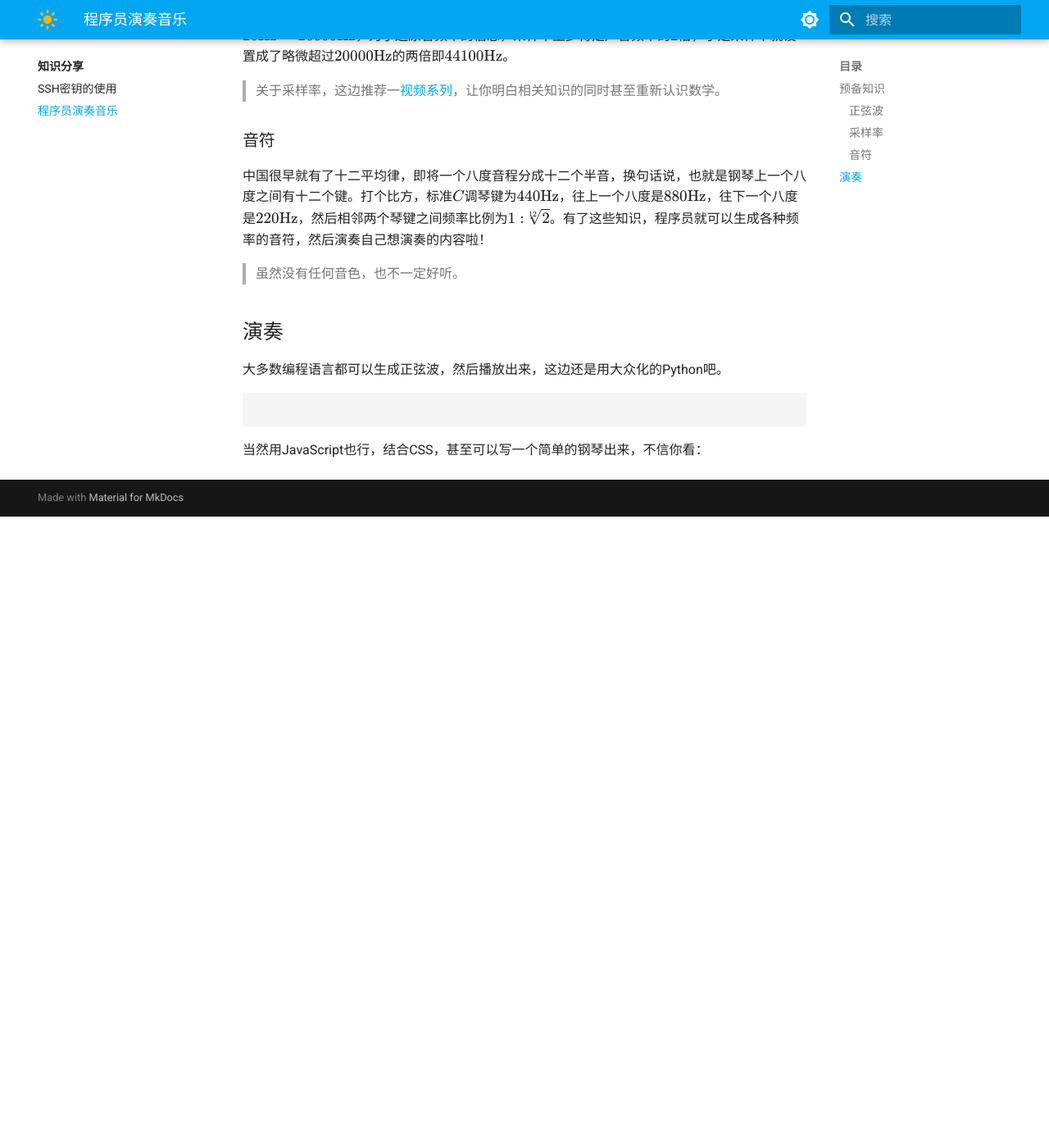
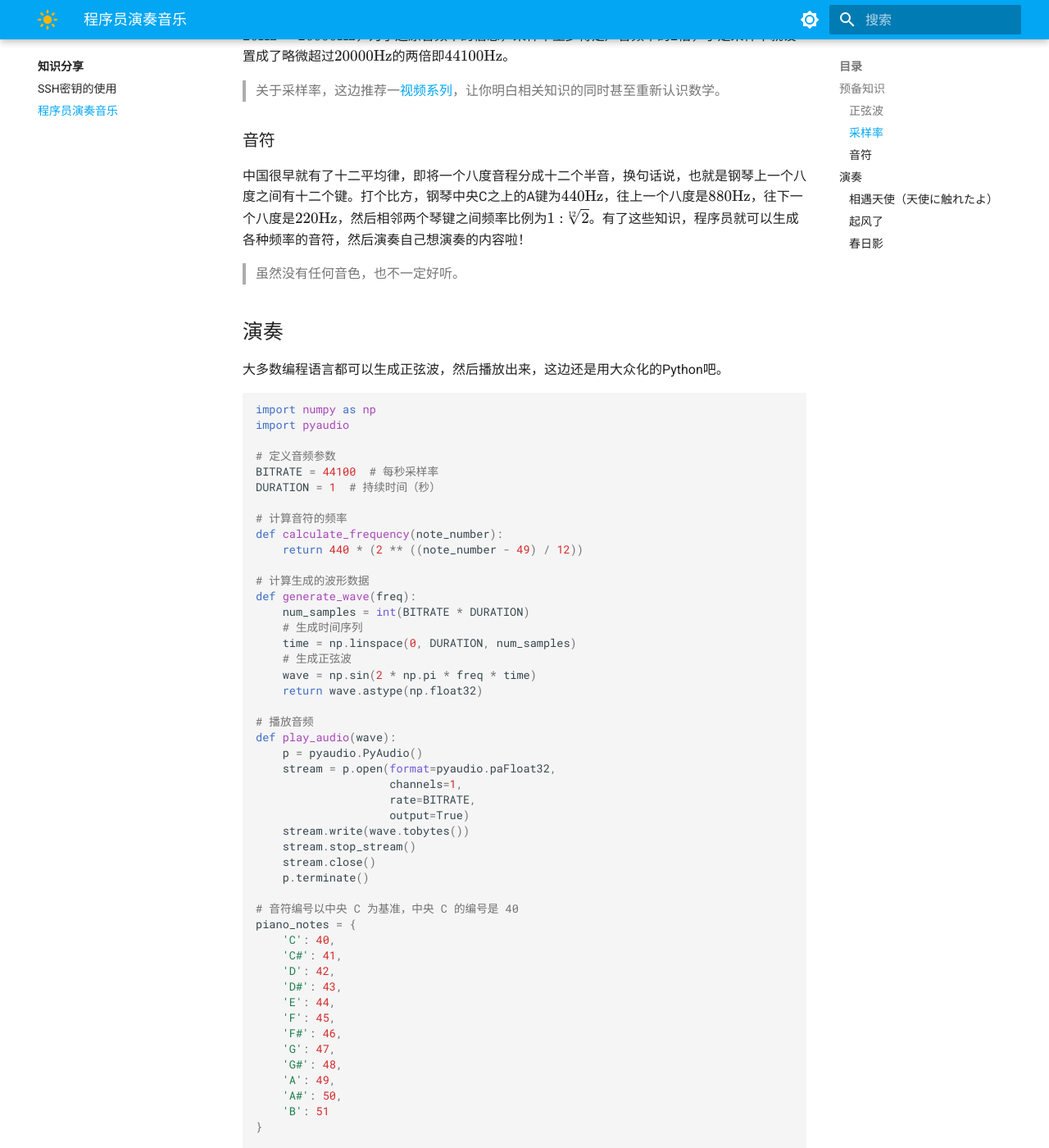
Before and after one commit to liuyihao18/starry, an MkDocs documentation site: the page built from docs/tutorials/music.md, in a window 1280 px wide and 1400 px high, scrolled down 861 px. Shown: the whole window at 82% size. Built offline with MkDocs 1.6.1 and Material for MkDocs 9.7.7, drawn with Linux system fonts in a browser that asks for light colours; before the commit the page ends 1491 px from its top, so only the background shows below that; some of the changed text lies outside the part shown.

Commit message:
update 20240217

````diff
--- a/docs/tutorials/music.md
+++ b/docs/tutorials/music.md
@@ -28,7 +28,7 @@
 
 ### 音符
 
-中国很早就有了十二平均律，即将一个八度音程分成十二个半音，换句话说，也就是钢琴上一个八度之间有十二个键。打个比方，标准$C$调琴键为$440\text{Hz}$，往上一个八度是$880\text{Hz}$，往下一个八度是$220\text{Hz}$，然后相邻两个琴键之间频率比例为$1 : \sqrt[12]{2}$。有了这些知识，程序员就可以生成各种频率的音符，然后演奏自己想演奏的内容啦！
+中国很早就有了十二平均律，即将一个八度音程分成十二个半音，换句话说，也就是钢琴上一个八度之间有十二个键。打个比方，钢琴中央C之上的A键为$440\text{Hz}$，往上一个八度是$880\text{Hz}$，往下一个八度是$220\text{Hz}$，然后相邻两个琴键之间频率比例为$1 : \sqrt[12]{2}$。有了这些知识，程序员就可以生成各种频率的音符，然后演奏自己想演奏的内容啦！
 
 > 虽然没有任何音色，也不一定好听。
 
@@ -37,26 +37,106 @@
 大多数编程语言都可以生成正弦波，然后播放出来，这边还是用大众化的Python吧。
 
 ```python
+import numpy as np
+import pyaudio
 
+# 定义音频参数
+BITRATE = 44100  # 每秒采样率
+DURATION = 1  # 持续时间（秒）
+
+# 计算音符的频率
+def calculate_frequency(note_number):
+    return 440 * (2 ** ((note_number - 49) / 12))
+
+# 计算生成的波形数据
+def generate_wave(freq):
+    num_samples = int(BITRATE * DURATION)
+    # 生成时间序列
+    time = np.linspace(0, DURATION, num_samples)
+    # 生成正弦波
+    wave = np.sin(2 * np.pi * freq * time)
+    return wave.astype(np.float32)
+
+# 播放音频
+def play_audio(wave):
+    p = pyaudio.PyAudio()
+    stream = p.open(format=pyaudio.paFloat32,
+                    channels=1,
+                    rate=BITRATE,
+                    output=True)
+    stream.write(wave.tobytes())
+    stream.stop_stream()
+    stream.close()
+    p.terminate()
+
+# 音符编号以中央 C 为基准，中央 C 的编号是 40
+piano_notes = {
+    'C': 40,
+    'C#': 41,
+    'D': 42,
+    'D#': 43,
+    'E': 44,
+    'F': 45,
+    'F#': 46,
+    'G': 47,
+    'G#': 48,
+    'A': 49,
+    'A#': 50,
+    'B': 51
+}
+
+# 生成并播放音符
+if __name__ == "__main__":
+    frequency = calculate_frequency(piano_notes['C'])
+    wave = generate_wave(frequency)
+    play_audio(wave)
 ```
+
+> 记得安装对应的库！
 
 当然用JavaScript也行，结合CSS，甚至可以写一个简单的钢琴出来，不信你看：
 
 <div class="piano">
   <div class="white-group">
-    <div class="key white"></div>
-    <div class="key white"></div>
-    <div class="key white"></div>
-    <div class="key white"></div>
-    <div class="key white"></div>
-    <div class="key white"></div>
-    <div class="key white"></div>
+    <div class="key white" onclick="playSound(261.626)"></div>
+    <div class="key white" onclick="playSound(293.665)"></div>
+    <div class="key white" onclick="playSound(329.628)"></div>
+    <div class="key white" onclick="playSound(349.228)"></div>
+    <div class="key white" onclick="playSound(391.995)"></div>
+    <div class="key white" onclick="playSound(440.000)"></div>
+    <div class="key white" onclick="playSound(493.883)"></div>
   </div>
   <div class="black-group">
-    <div class="key black"></div>
-    <div class="key black"></div>
-    <div class="key black"></div>
-    <div class="key black"></div>
-    <div class="key black"></div>
+    <div class="key black" onclick="playSound(277.183)"></div>
+    <div class="key black" onclick="playSound(311.127)"></div>
+    <div class="key black" onclick="playSound(369.994)"></div>
+    <div class="key black" onclick="playSound(415.305)"></div>
+    <div class="key black" onclick="playSound(466.16)"></div>
   </div>
 </div>
+
+<script>
+function playSound(frequency) {
+  const audioContext = new AudioContext();
+  const oscillator = audioContext.createOscillator();
+  oscillator.type = 'sine';
+  oscillator.frequency.setValueAtTime(frequency, audioContext.currentTime);
+  oscillator.connect(audioContext.destination);
+  oscillator.start();
+  oscillator.stop(audioContext.currentTime + 0.3);
+}
+</script>
+
+找个谱子，然后每个音符播放对应的时长，我们程序员就成功演奏这首曲子啦！下面放一些我演奏的曲子。
+
+### 相遇天使（天使に触れたよ）
+
+<audio src="../../assets/audios/Tenshinifuretayo.m4a" controls/>
+
+### 起风了
+
+<audio src="../../assets/audios/TheWindRises.m4a" controls/>
+
+### 春日影
+
+<audio src="../../assets/audios/Haruhikage.m4a" controls/>
````
Also changed, not shown: 4 other files.
